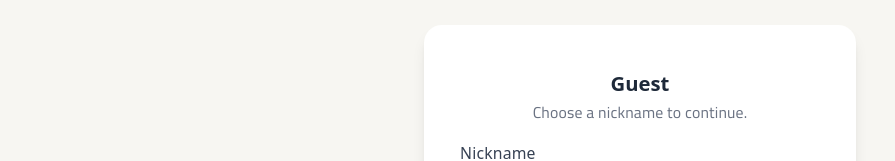
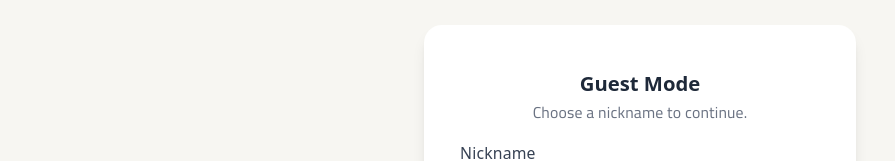
Before and after one commit to Monash-FIT3170/2026W1-MultiPicross, a React (Vite) app in the folder frontend/: page /nickname in a window 1280 px wide. Shown: the part 230-391 px from the top of the page, without its empty margins (0-895 px from the left). Built offline with nearby package versions, Linux system fonts and the light colour scheme; no server answers.

Commit message:
Edit subheading for nickname screen

```diff
--- a/frontend/src/pages/GuestNickname.tsx
+++ b/frontend/src/pages/GuestNickname.tsx
@@ -80,7 +80,7 @@ export function GuestNickname() {
                 lineHeight: 1.3,
               }}
             >
-              Guest
+              Guest Mode
             </h1>
 
             <p
```
